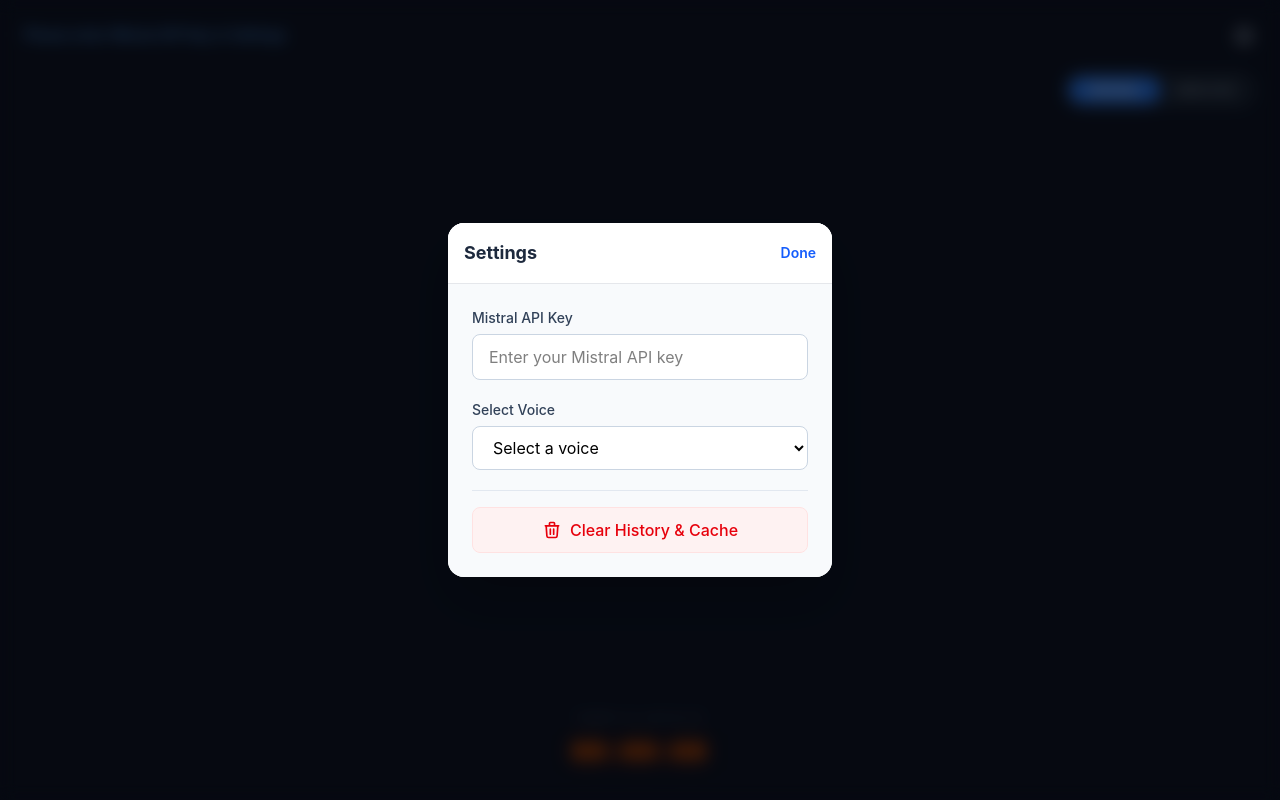
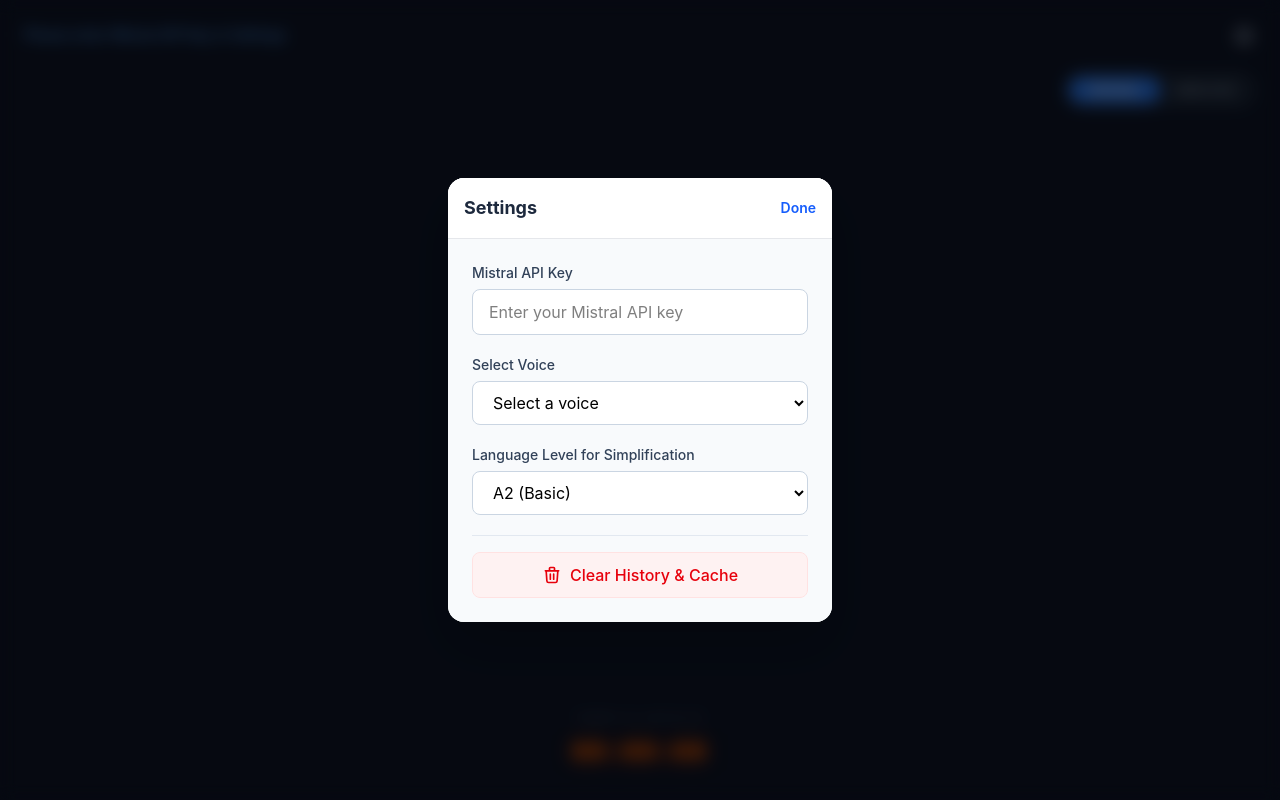
Before and after one commit to efimovnikita/Voce, a React (Vite) app: page / in a window 1280 px wide. Both pictures are taken after a click on the button 1244 px from the left and 36 px from the top of the page. Built offline with nearby package versions, Linux system fonts and the light colour scheme.

Commit message:
Add language level setting
Allow users to select a language simplification level (e.g., A2, B1) in
the settings. This level is now passed to the Mistral API for more
tailored simplification.

```diff
--- a/src/App.jsx
+++ b/src/App.jsx
@@ -21,6 +21,9 @@ function App() {
   const [isSimplifyMode, setIsSimplifyMode] = useState(() => {
       const savedMode = localStorage.getItem('mistral_simplify_mode');
       return savedMode === 'true'; // Вернет false (оригинал) по умолчанию
+    });
+  const [languageLevel, setLanguageLevel] = useState(() => {
+      return localStorage.getItem('mistral_language_level') || 'A2';
     });
   const [dailyListeningTime, setDailyListeningTime] = useState(0);
 
@@ -340,8 +343,8 @@ function App() {
 
         for (let i = 0; i < paragraphs.length; i++) {
           setStatus(`Simplifying in ${detectedLanguage}: part ${i + 1} of ${paragraphs.length}...`);
-          // Передаем определенный язык в функцию
-          const simplified = await simplifyTextParagraph(apiKey, paragraphs[i], detectedLanguage);
+          // Передаем определенный язык и уровень в функцию
+          const simplified = await simplifyTextParagraph(apiKey, paragraphs[i], detectedLanguage, languageLevel);
           simplifiedText += simplified + '\n\n';
         }
 
@@ -489,7 +492,7 @@ function App() {
 
           for (let i = 0; i < paragraphs.length; i++) {
             setStatus(`Simplifying in ${detectedLanguage}: part ${i + 1} of ${paragraphs.length}...`);
-            const simplified = await simplifyTextParagraph(apiKey, paragraphs[i], detectedLanguage);
+            const simplified = await simplifyTextParagraph(apiKey, paragraphs[i], detectedLanguage, languageLevel);
             generatedSimplifiedText += simplified + '\n\n';
           }
           textToRead = generatedSimplifiedText;
@@ -696,7 +699,9 @@ function App() {
                 voices={voices}
                 onSettingsChange={handleSettingsChange}
                 onClose={() => setIsSettingsOpen(false)}
-                onClearHistory={handleClearHistory} // <-- ДОБАВЛЯЕМ ЭТУ СТРОКУ
+                onClearHistory={handleClearHistory}
+                languageLevel={languageLevel}
+                onLanguageLevelChange={setLanguageLevel}
               />
             </div>
           </div>
--- a/src/api/mistral.js
+++ b/src/api/mistral.js
@@ -72,7 +72,7 @@ export const detectLanguage = async (apiKey, textExcerpt) => {
   return response.choices[0].message.content.trim();
 };
 
-export const simplifyTextParagraph = async (apiKey, paragraph, targetLanguage = "Italian") => {
+export const simplifyTextParagraph = async (apiKey, paragraph, targetLanguage = "Italian", languageLevel = "A2") => {
   const client = getClient(apiKey);
 
   const response = await client.chat.complete({
@@ -80,7 +80,7 @@ export const simplifyTextParagraph = async (apiKey, paragraph, targetLanguage =
     messages: [
       {
         role: "system",
-        content: `Simplify the following text to make it easier to read and understand (approximately level A2). CRITICAL: You must return the simplified text in the ${targetLanguage} language. Reply ONLY with the simplified text, without any quotes, formatting, explanations, or introductory phrases.`
+        content: `Simplify the following text to make it easier to read and understand (approximately level ${languageLevel}). CRITICAL: You must return the simplified text in the ${targetLanguage} language. Reply ONLY with the simplified text, without any quotes, formatting, explanations, or introductory phrases.`
       },
       {
         role: "user",
--- a/src/components/Settings.jsx
+++ b/src/components/Settings.jsx
@@ -1,9 +1,10 @@
 import React, { useState } from 'react';
 
 // Добавлен пропс onClearHistory
-const Settings = ({ voices, onSettingsChange, onClose, onClearHistory }) => {
+const Settings = ({ voices, onSettingsChange, onClose, onClearHistory, languageLevel, onLanguageLevelChange }) => {
   const [apiKey, setApiKey] = useState(localStorage.getItem('mistral_api_key') || '');
   const [voiceId, setVoiceId] = useState(localStorage.getItem('mistral_voice_id') || '');
+  const [currentLanguageLevel, setCurrentLanguageLevel] = useState(languageLevel || 'A2');
 
   const handleApiKeyChange = (e) => {
     const value = e.target.value;
@@ -16,6 +17,14 @@ const Settings = ({ voices, onSettingsChange, onClose, onClearHistory }) => {
     const value = e.target.value;
     setVoiceId(value);
     localStorage.setItem('mistral_voice_id', value);
+    if (onSettingsChange) onSettingsChange();
+  };
+
+  const handleLanguageLevelChange = (e) => {
+    const value = e.target.value;
+    setCurrentLanguageLevel(value);
+    localStorage.setItem('mistral_language_level', value);
+    if (onLanguageLevelChange) onLanguageLevelChange(value);
     if (onSettingsChange) onSettingsChange();
   };
 
@@ -65,6 +74,21 @@ const Settings = ({ voices, onSettingsChange, onClose, onClearHistory }) => {
           </select>
         </div>
 
+        <div className="flex flex-col space-y-1.5">
+          <label htmlFor="language-level" className="text-sm font-medium text-slate-700">
+            Language Level for Simplification
+          </label>
+          <select
+            id="language-level"
+            value={currentLanguageLevel}
+            onChange={handleLanguageLevelChange}
+            className="px-4 py-2.5 bg-white border border-slate-300 rounded-lg focus:outline-none focus:ring-2 focus:ring-blue-500 focus:border-transparent transition-shadow"
+          >
+            <option value="A2">A2 (Basic)</option>
+            <option value="B1">B1 (Intermediate)</option>
+          </select>
+        </div>
+
         {/* --- Новая кнопка очистки кэша --- */}
         <div className="pt-4 mt-2 border-t border-slate-200">
           <button
```
